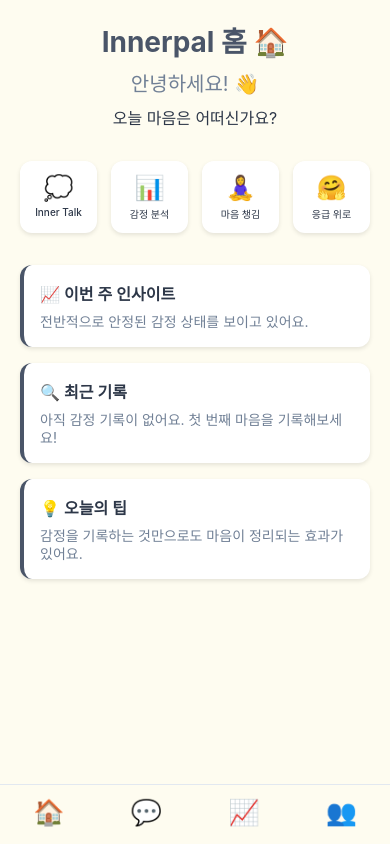
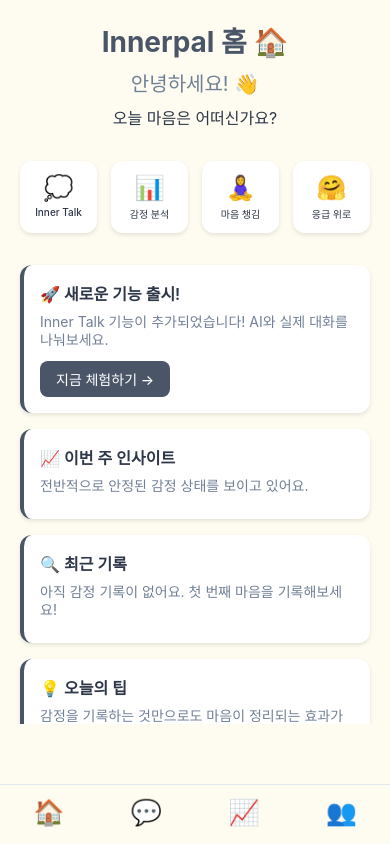
Before and after one commit to did88/Innerpal, a React Native app: screen / in a window 390 px wide. Built offline with nearby package versions, Linux system fonts and the light colour scheme.

Commit message:
Update App.js to use real InnerTalkScreen and add feature announcement

```diff
--- a/App.js
+++ b/App.js
@@ -4,6 +4,9 @@ import { createStackNavigator } from '@react-navigation/stack';
 import { createBottomTabNavigator } from '@react-navigation/bottom-tabs';
 import { StatusBar } from 'expo-status-bar';
 import { StyleSheet, View, Text, ActivityIndicator, ScrollView, TouchableOpacity, SafeAreaView, Platform, Dimensions } from 'react-native';
+
+// 실제 구현된 화면들
+import InnerTalkScreen from './screens/InnerTalkScreen';
 
 const { height: screenHeight } = Dimensions.get('window');
 
@@ -72,6 +75,17 @@ const HomeScreen = ({ navigation }) => (
       </View>
 
       <View style={styles.card}>
+        <Text style={styles.cardTitle}>🚀 새로운 기능 출시!</Text>
+        <Text style={styles.cardText}>Inner Talk 기능이 추가되었습니다! AI와 실제 대화를 나눠보세요.</Text>
+        <TouchableOpacity
+          style={styles.cardButton}
+          onPress={() => navigation.navigate('InnerTalk')}
+        >
+          <Text style={styles.cardButtonText}>지금 체험하기 →</Text>
+        </TouchableOpacity>
+      </View>
+
+      <View style={styles.card}>
         <Text style={styles.cardTitle}>📈 이번 주 인사이트</Text>
         <Text style={styles.cardText}>전반적으로 안정된 감정 상태를 보이고 있어요.</Text>
       </View>
@@ -85,28 +99,6 @@ const HomeScreen = ({ navigation }) => (
         <Text style={styles.cardTitle}>💡 오늘의 팁</Text>
         <Text style={styles.cardText}>감정을 기록하는 것만으로도 마음이 정리되는 효과가 있어요.</Text>
       </View>
-    </ScrollView>
-  </View>
-);
-
-// 임시 화면 컴포넌트들
-const InnerTalkScreen = ({ navigation }) => (
-  <View style={styles.screenContainer}>
-    <ScrollView style={styles.scrollView} contentContainerStyle={styles.centerContent}>
-      <Text style={styles.title}>Inner Talk 💭</Text>
-      <Text style={styles.text}>AI와의 감정 대화 화면</Text>
-      <Text style={styles.devNote}>
-        • GPT 기반 감정 분석 및 공감 대화{'\n'}
-        • CBT 인지재구성 질문 시퀀스{'\n'}
-        • 실시간 감정 강도 측정
-      </Text>
-
-      <TouchableOpacity
-        style={styles.demoButton}
-        onPress={() => alert('곧 AI와 대화할 수 있게 됩니다!')}
-      >
-        <Text style={styles.demoButtonText}>AI와 대화 시작하기</Text>
-      </TouchableOpacity>
     </ScrollView>
   </View>
 );
@@ -168,7 +160,6 @@ function MainTabs() {
           paddingTop: 8,
           paddingBottom: Platform.OS === 'ios' ? 20 : 8,
           height: Platform.OS === 'ios' ? 80 : 60,
-          // position 속성을 제거하여 겹침 방지
         },
         tabBarActiveTintColor: APP_CONFIG.colors.primary,
         tabBarInactiveTintColor: APP_CONFIG.colors.textLight,
@@ -432,6 +423,20 @@ const styles = StyleSheet.create({
     fontSize: 14,
     color: '#718096',
     lineHeight: 18,
+    marginBottom: 8,
+  },
+  cardButton: {
+    backgroundColor: '#4A5568',
+    paddingHorizontal: 16,
+    paddingVertical: 8,
+    borderRadius: 8,
+    alignSelf: 'flex-start',
+    marginTop: 4,
+  },
+  cardButtonText: {
+    color: 'white',
+    fontSize: 14,
+    fontWeight: '500',
   },
 
   // 데모 버튼
```
